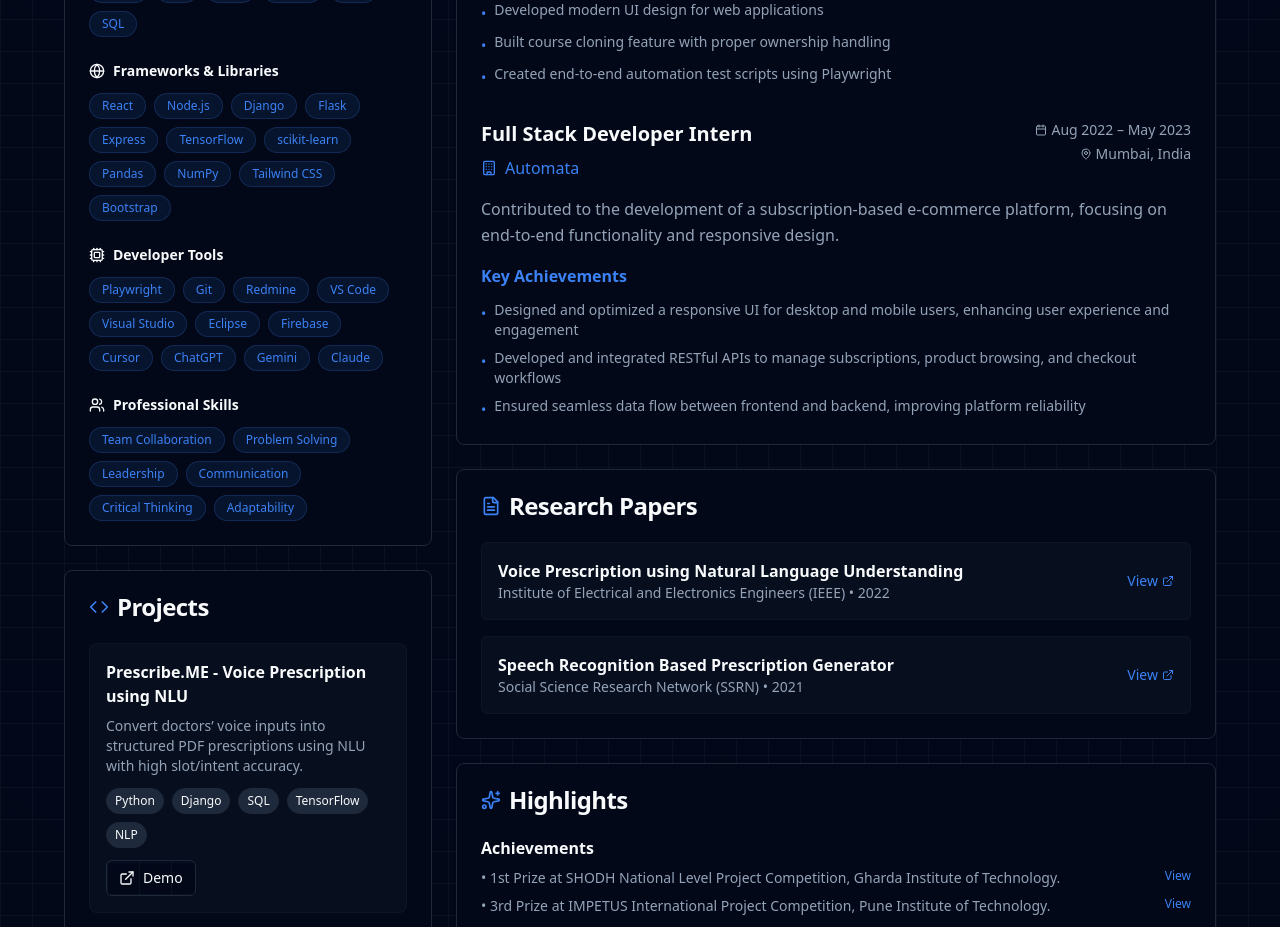
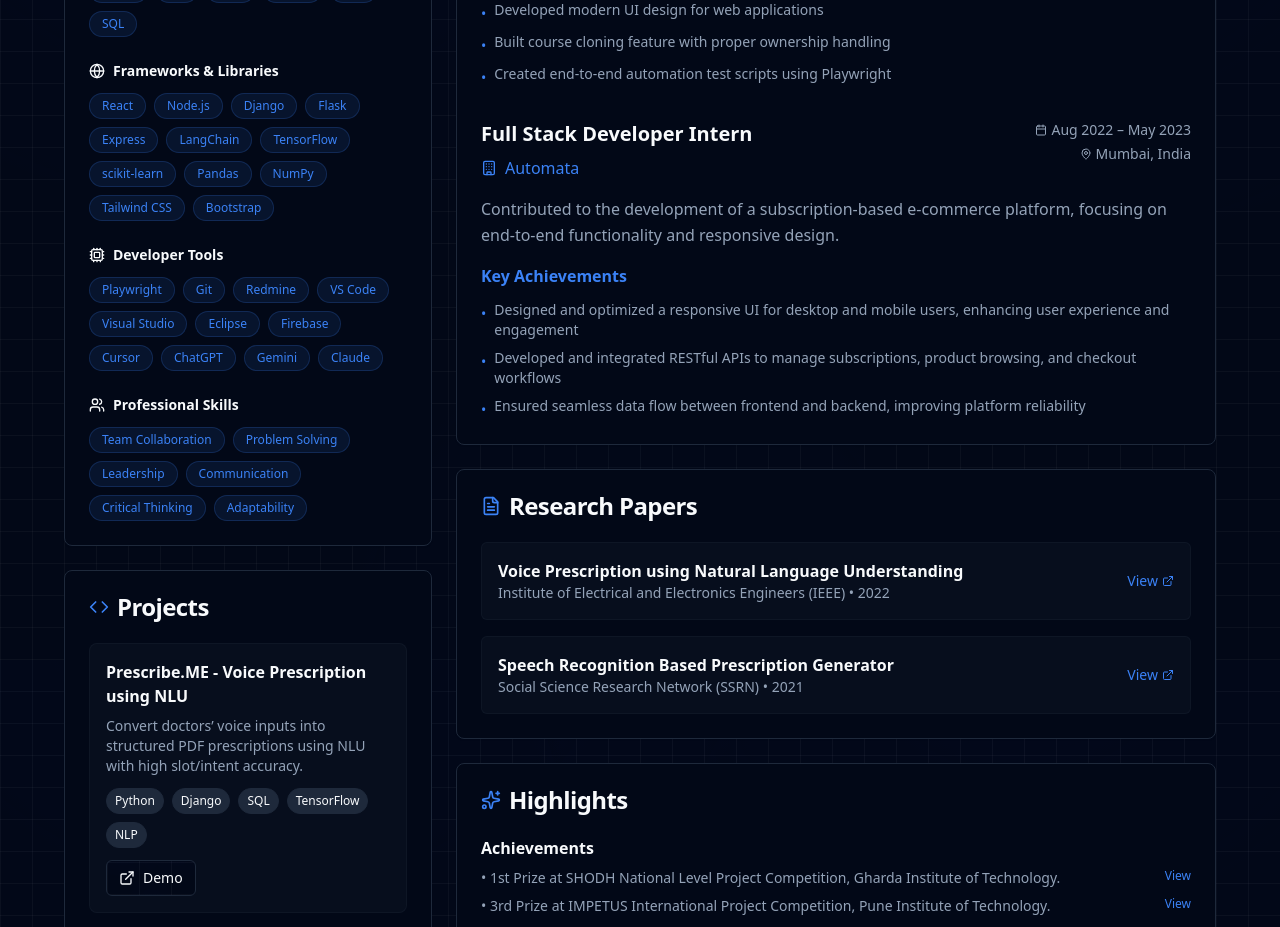
Before and after one commit to Amaan6674/Portfolio, a React (Vite) app: page / in a window 1280 px wide. Shown: the part 940-1867 px from the top of the page. Built offline with nearby package versions, Linux system fonts and the light colour scheme.

Commit message:
update skills

```diff
--- a/src/components/Skills.jsx
+++ b/src/components/Skills.jsx
@@ -30,6 +30,7 @@ const Skills = () => {
         "Django",
         "Flask",
         "Express",
+        "LangChain",
         "TensorFlow",
         "scikit-learn",
         "Pandas",
```
